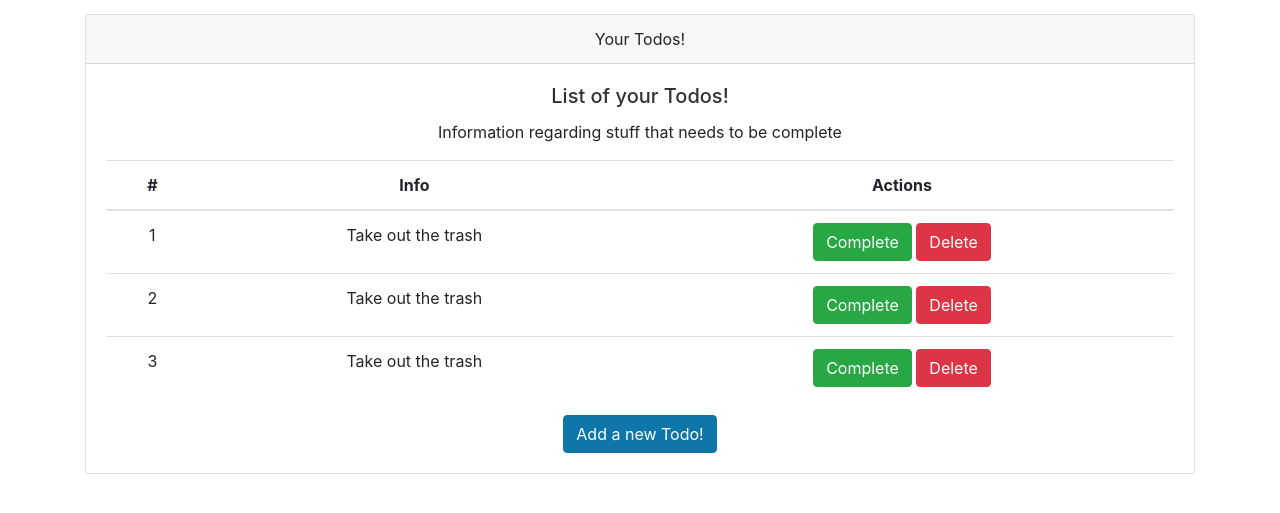
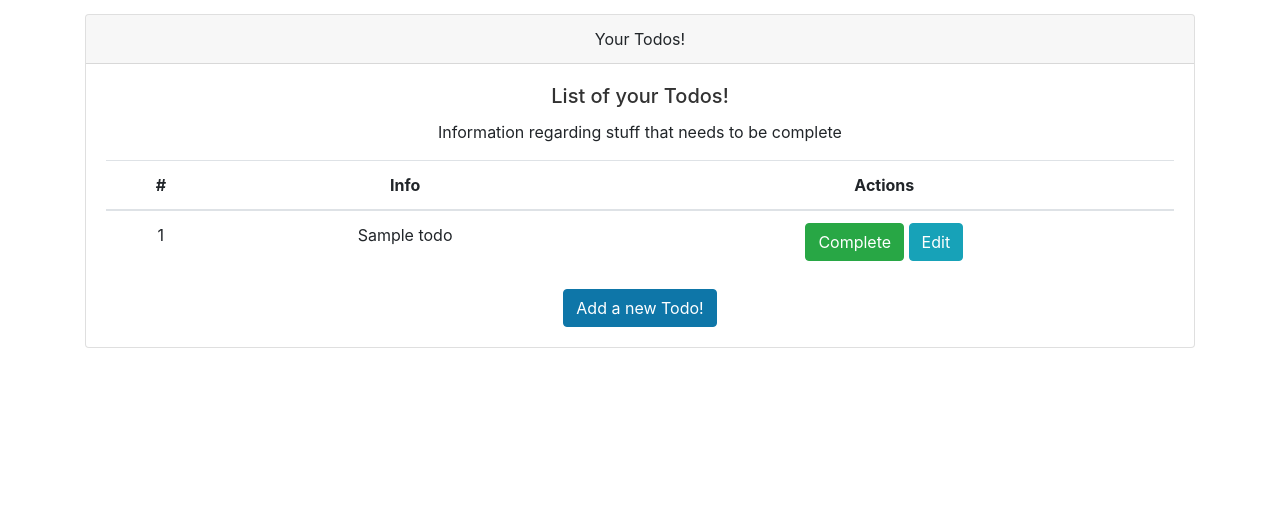
Before and after one commit to wai81/fastapi_books, a FastAPI app: template TodoApp/templates/home.html in a window 1280 px wide. Shown: the part 56-569 px from the top of the page. Run offline with FastAPI, Linux system fonts and the light colour scheme; the template is opened without the code that fills it: most values are stand-ins (such as "Sample title", 1, 10 or a date in 2020); some libraries are stand-ins or nearby versions.

Commit message:
update todos using a user

```diff
--- a/TodoApp/templates/home.html
+++ b/TodoApp/templates/home.html
@@ -20,26 +20,18 @@
                 </thead>
                 <tbody>
 
+                {% for todo in todos%}
                 <tr class="pointer" >
 
-                    <td>1</td>
-                    <td id="td1">Take out the trash </td>
-                    <td><button type="button" class="btn btn-success">Complete</button> <button type="button" class="btn btn-danger">Delete</button> </td>
+                    <td>{{loop.index}}</td>
+                    <td>{{todo.title}} </td>
+                    <td>
+                        <button type="button" class="btn btn-success">Complete</button>
+                        <button onclick="window.location.href='edit-todo/{{todo.id}}'"
+                                type="button" class="btn btn-info">Edit</button>
+                    </td>
                 </tr>
-
-                <tr class="pointer">
-
-                    <td>2</td>
-                    <td>Take out the trash</td>
-                    <td><button type="button" class="btn btn-success">Complete</button> <button type="button" class="btn btn-danger">Delete</button> </td>
-                </tr>
-
-                <tr class="pointer" >
-
-                    <td>3</td>
-                    <td >Take out the trash </td>
-                    <td><button type="button" class="btn btn-success">Complete</button> <button type="button" class="btn btn-danger">Delete</button> </td>
-                </tr>
+                {% endfor %}
 
                 </tbody>
             </table>
```
Also changed, not shown: TodoApp/routers/todos.py (+5 -2 lines).
